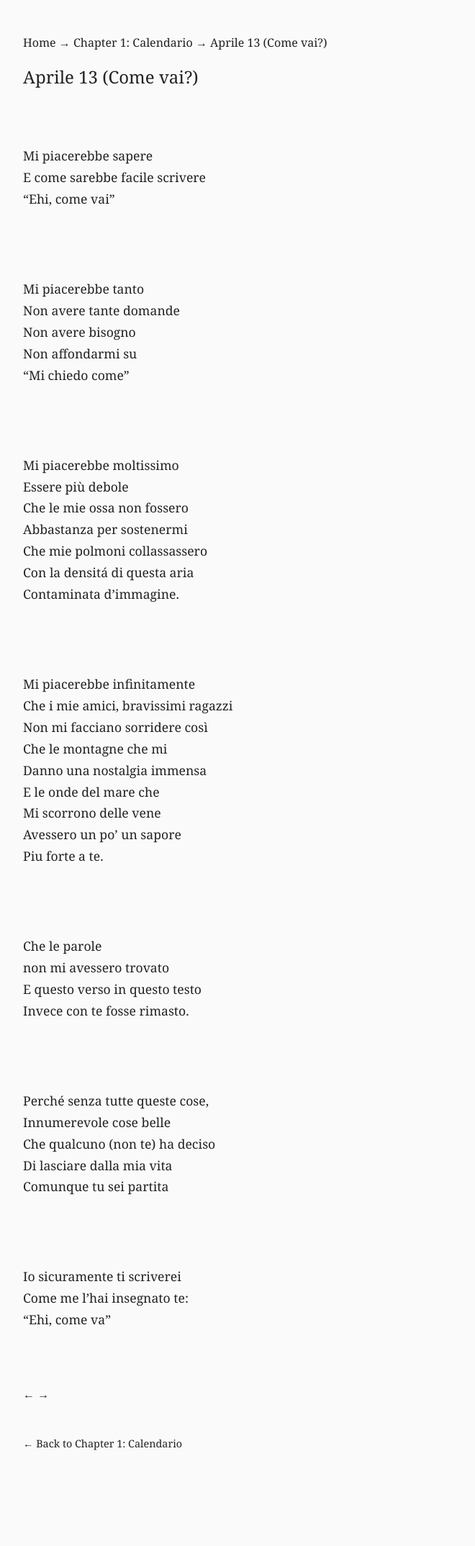
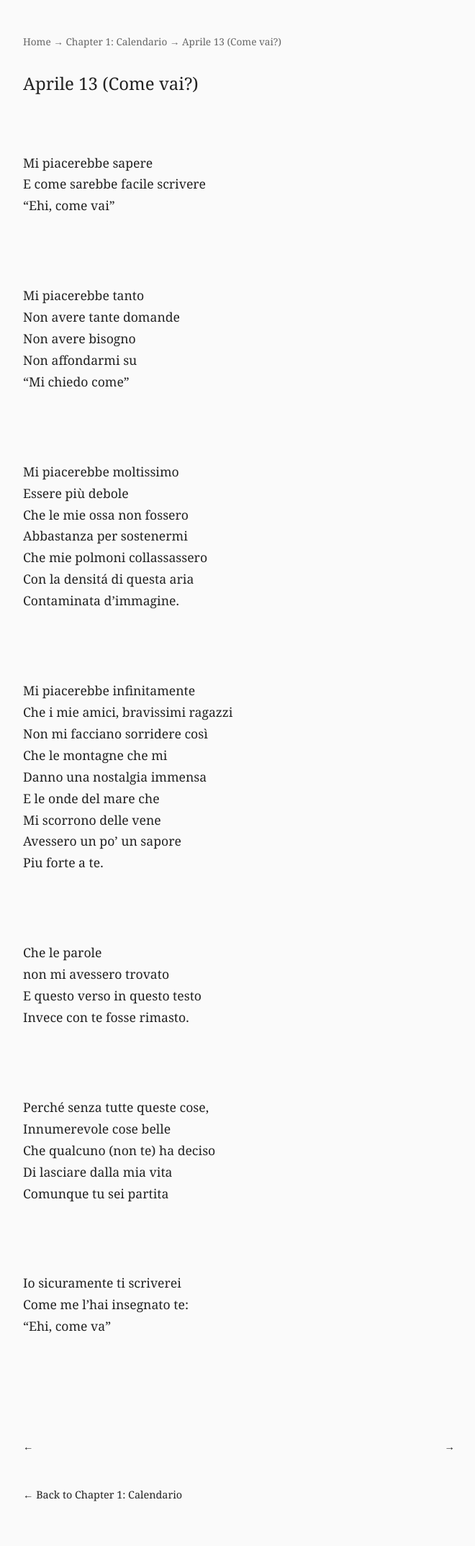
Before and after one commit to thedancingneutrino/thedancingneutrino.github.io, a Jekyll site: the page built from poems/Aprile13.md, in a window 1280 px wide. Shown: the whole page at 72% size, without its empty margins (308-968 px from the left). Built offline with Jekyll 4.4.1, drawn with Linux system fonts in a browser that asks for light colours; before the commit the page ends 2078 px from its top, so only the background shows below that.

Commit message:
Update style.css

```diff
--- a/assets/style.css
+++ b/assets/style.css
@@ -44,3 +44,20 @@ a:hover {
   margin-top: 3rem;
   font-size: 0.9rem;
 }
+
+.breadcrumbs {
+  font-size: 0.85rem;
+  margin-bottom: 2rem;
+  color: #666;
+}
+
+.breadcrumbs a {
+  color: inherit;
+}
+
+.poem-nav {
+  display: flex;
+  justify-content: space-between;
+  margin-top: 4rem;
+  font-size: 0.9rem;
+}
```
